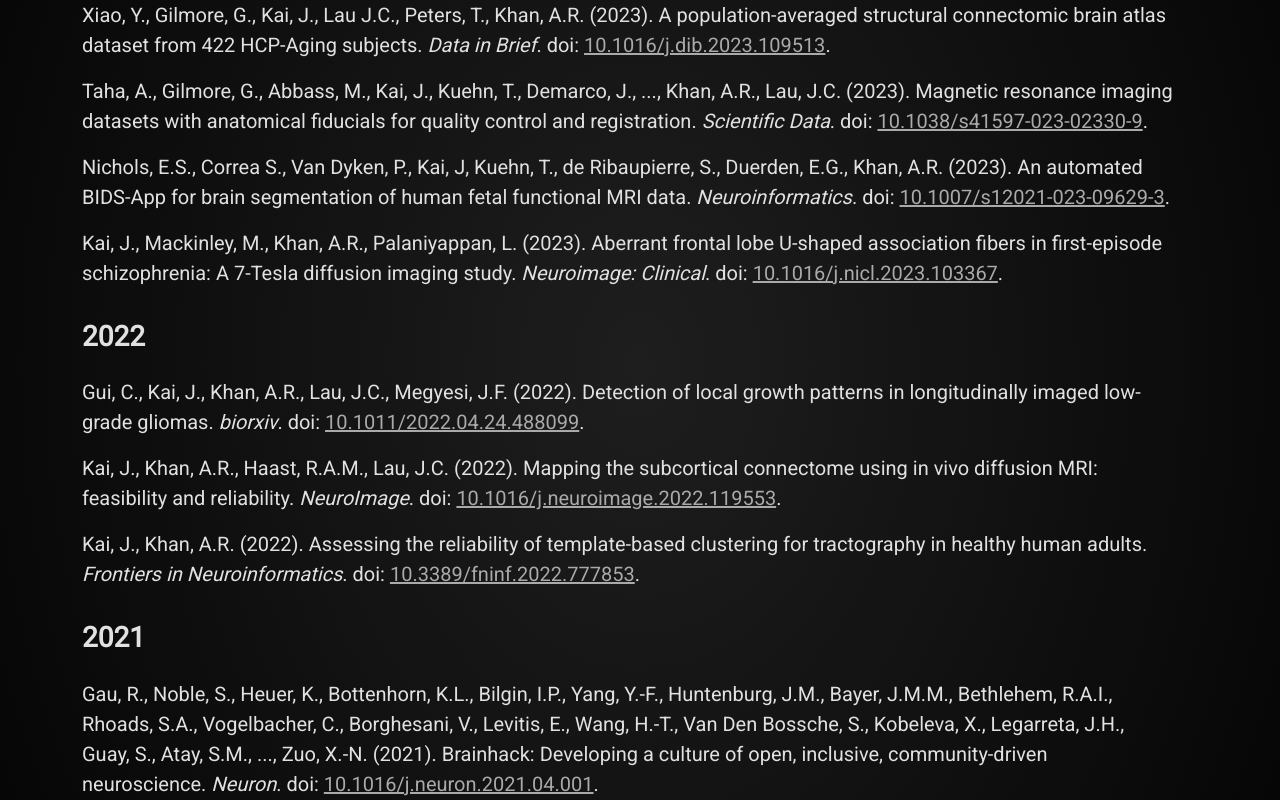
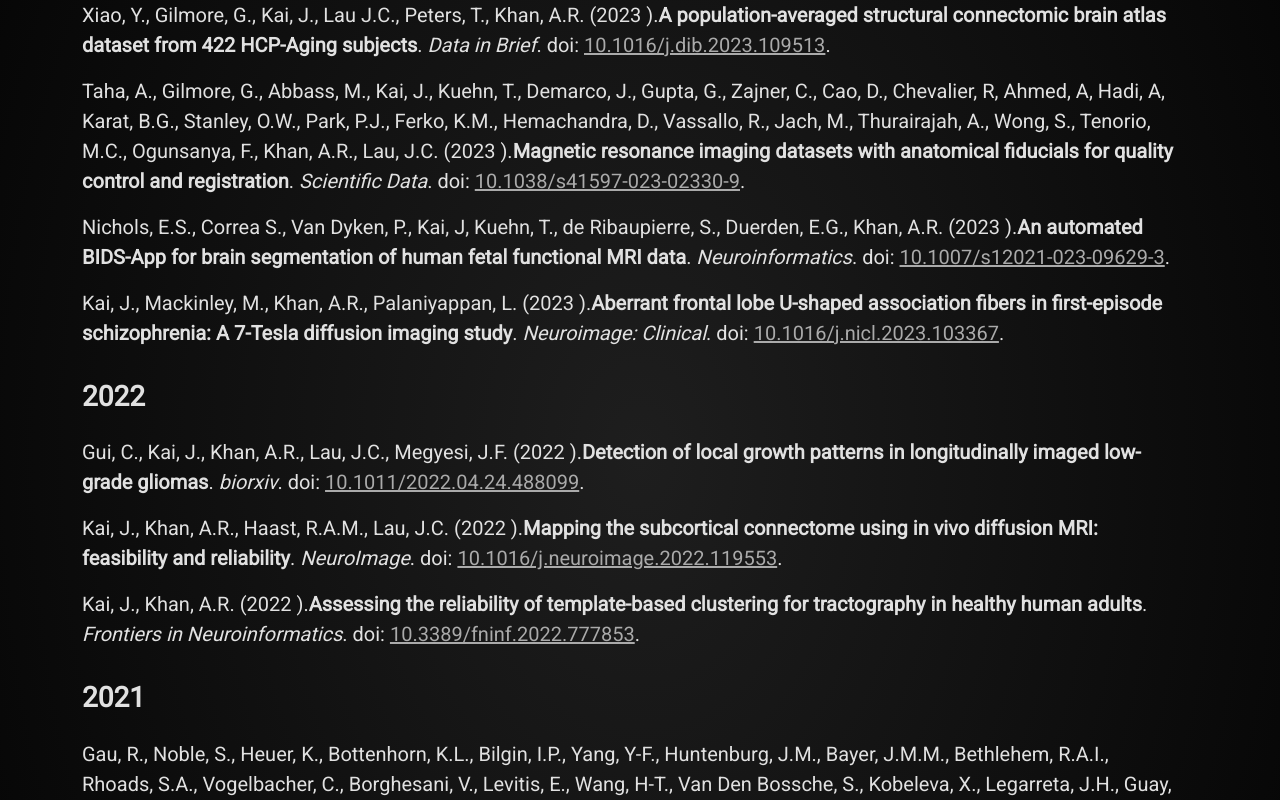
Before and after one commit to kaitj/kaitj.github.io, a Next.js app in the folder frontend/: page /publications in a window 1280 px wide. Shown: the part 500-1300 px from the top of the page. Built offline with nearby package versions, Linux system fonts and the light colour scheme; a web font is replaced by a local one.

Commit message:
Move projects to json as well

```diff
--- a/frontend/components/publications.tsx
+++ b/frontend/components/publications.tsx
@@ -22,7 +22,8 @@ export const Pubs = () => {
               .filter((pubs) => pubs.year === year)
               .map((pubs) => (
                 <li key={pubs.doi} className={pubStyles.pubItems}>
-                  {pubs.authors.join(", ")} ({pubs.year}). {pubs.title}
+                  {pubs.authors.join(", ")} ({pubs.year} ).
+                  <strong>{pubs.title}</strong>
                   . <em>{pubs.journal}</em>. doi:{" "}
                   <a
                     className={pubStyles.pubLinks}
--- a/frontend/data/publications.json
+++ b/frontend/data/publications.json
@@ -39,7 +39,23 @@
             "Kai, J.",
             "Kuehn, T.",
             "Demarco, J.",
-            "...",
+            "Gupta, G.",
+            "Zajner, C.",
+            "Cao, D.",
+            "Chevalier, R",
+            "Ahmed, A",
+            "Hadi, A",
+            "Karat, B.G.",
+            "Stanley, O.W.",
+            "Park, P.J.",
+            "Ferko, K.M.",
+            "Hemachandra, D.",
+            "Vassallo, R.",
+            "Jach, M.",
+            "Thurairajah, A.",
+            "Wong, S.",
+            "Tenorio, M.C.",
+            "Ogunsanya, F.",
             "Khan, A.R.",
             "Lau, J.C."
         ],
@@ -118,7 +134,7 @@
             "Heuer, K.",
             "Bottenhorn, K.L.",
             "Bilgin, I.P.",
-            "Yang, Y.-F.",
+            "Yang, Y-F.",
             "Huntenburg, J.M.",
             "Bayer, J.M.M.",
             "Bethlehem, R.A.I.",
@@ -126,14 +142,50 @@
             "Vogelbacher, C.",
             "Borghesani, V.",
             "Levitis, E.",
-            "Wang, H.-T.",
+            "Wang, H-T.",
             "Van Den Bossche, S.",
             "Kobeleva, X.",
             "Legarreta, J.H.",
             "Guay, S.",
             "Atay, S.M.",
-            "...",
-            "Zuo, X.-N."
+            "Varoquaux, G.P.",
+            "Huijser, D.C.",
+            "Sandstr\u00f6m, M.S.",
+            "Herholz, P.",
+            "Nastase, S.A.",
+            "Badhwar, A.",
+            "Dumas, G.",
+            "Schwab, S.",
+            "Moia, S.",
+            "Dayan, M.",
+            "Bassil, Y.",
+            "Brooks, P.P.",
+            "Mancini, M.",
+            "Shine, J.M.",
+            "O\u2019Connor, D.",
+            "Xie, X.",
+            "Poggiali, D.",
+            "Friedrich, P.",
+            "Heinsfeld, A.S.",
+            "Riedl, L.",
+            "Toro, R.",
+            "Caballero-Gaudes, C.",
+            "Eklund, A.",
+            "Garner, K.G.",
+            "Nolan, C.R.",
+            "Demeter, D.V.",
+            "Barrios, F.A.",
+            "Merchant, J.S.",
+            "McDevitt, E.A.",
+            "Oostenveld, R.",
+            "Craddock, R.C.",
+            "Rokem, A.",
+            "Doyle, A.",
+            "Ghosh, S.S.",
+            "Nikolaidis, A.",
+            "Stanley, O.W.",
+            "Uru\u00f1uela, E.",
+            "The Brainhack Community"
         ],
         "title": "Brainhack: Developing a culture of open, inclusive, community-driven neuroscience",
         "journal": "Neuron",
```
Also changed, not shown: frontend/components/projects.tsx (+5 -2 lines), frontend/data/projects.json (added, +23 -0 lines), frontend/data/projects.ts (deleted, +0 -31 lines).
